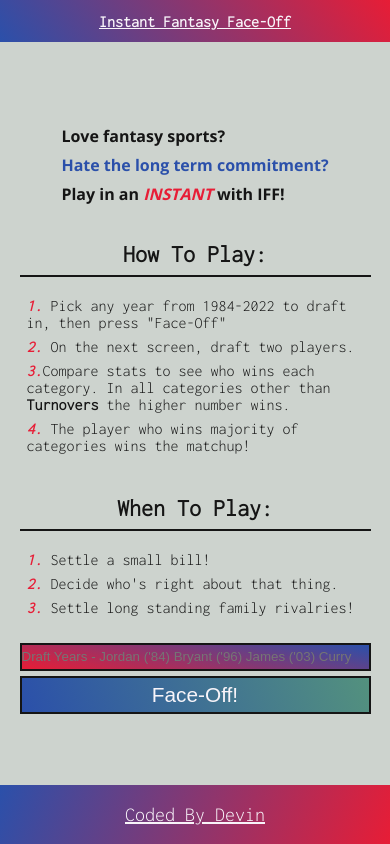
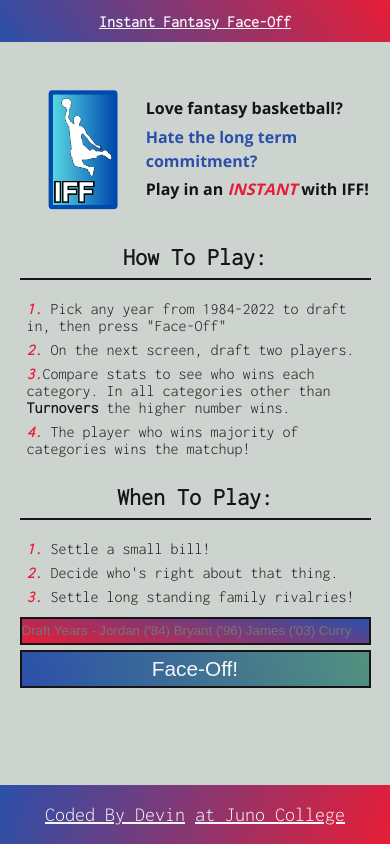
Before and after one commit to DevinD55/project-3-instant-fantasy, a React (Create React App) app: page / in a window 390 px wide. Built offline with nearby package versions, Linux system fonts and the light colour scheme.

Commit message:
ready for review

```diff
--- a/src/App.css
+++ b/src/App.css
@@ -56,9 +56,10 @@ h1 span{
   color: var(--brand-blue);
   text-decoration: none;
   margin: 2% 0;
+  display: block
 }
 
-span {
+.playerInformation span {
   display: block;
   margin: 5px;
   font-weight: bold;
@@ -123,7 +124,7 @@ h5 {
 .welcomeContainer{
   width: 50%;
   height: 650px;
-  background-image: url(./assets/InstructionBackground.png);
+  background-image: url(./assets/InstructionBackground1.png);
   background-size: cover;
   background-position: center;
   background-repeat: no-repeat;
@@ -261,7 +262,7 @@ button:hover{
 
 .footer{
   display: flex;
-  justify-content: center;
+  justify-content: space-around;
   align-items: center;
   height: 7vh;
   background-image: linear-gradient(290deg, var(--brand-red), var(--brand-blue));
@@ -296,13 +297,27 @@ button:hover{
     margin: 2%;
   }
 
+  .menu a{
+    font-size: 1rem;
+  }
 
+  .footer{
+    justify-content: center;
+  }
 
-  .logoContainer{
+  .footer a{
+    margin: 0 5px;
+  }
+
+  .footer span{
     display: none;
   }
 
-  .menu a{
-    font-size: 1rem;
+  .instructions{
+    height: 700px;
+  }
+
+  .tipsContainer{
+    font-size: smaller;
   }
 }
--- a/src/components/Footer.js
+++ b/src/components/Footer.js
@@ -4,6 +4,7 @@ const Footer = () => {
     return(
         <section className="footer">
             <a target="_none" href="https://devindunn.com">Coded By Devin</a>
+            <a target="_none" href="https://junocollege.com/"><span>Created</span> at Juno College</a>
         </section>
     )
 }
--- a/src/components/IffGame.js
+++ b/src/components/IffGame.js
@@ -52,7 +52,7 @@ const IffGame = (props) => {
                     <p>The database includes stats for all games! Even the players who didn't play a single minute. To ensure a fun, fair matchup, follow the tips below, or embrace the randomness! </p>
                     <li><em>1.</em> If a player has no stats, draft again!</li>
                     <li><em>2.</em> To ensure a good matchup, agree you will re-draft until both players have 5+ points.</li>
-                    <li><em>3.</em> Remember! The higher number wins every category other than <strong>Turnovers.</strong>
+                    <li><em>3.</em> Remember! The higher number wins except category other than <strong>Turnovers.</strong>
                         </li>
                     </ul>
                 </div>
--- a/src/components/Instructions.js
+++ b/src/components/Instructions.js
@@ -18,7 +18,7 @@ const Instructions = (props) => {
                             <div className="logoContainer">
 
                             </div>
-                            <h1>Love fantasy sports? <span>Hate the long term commitment?</span> Play in an <em>INSTANT</em> with IFF!</h1>
+                            <h1>Love fantasy basketball? <span>Hate the long term commitment?</span> Play in an <em>INSTANT</em> with IFF!</h1>
                         </div>
 
                         <div>
```
Also changed, not shown: src/assets/InstructionBackground.png, src/assets/InstructionBackground1.png (added).
